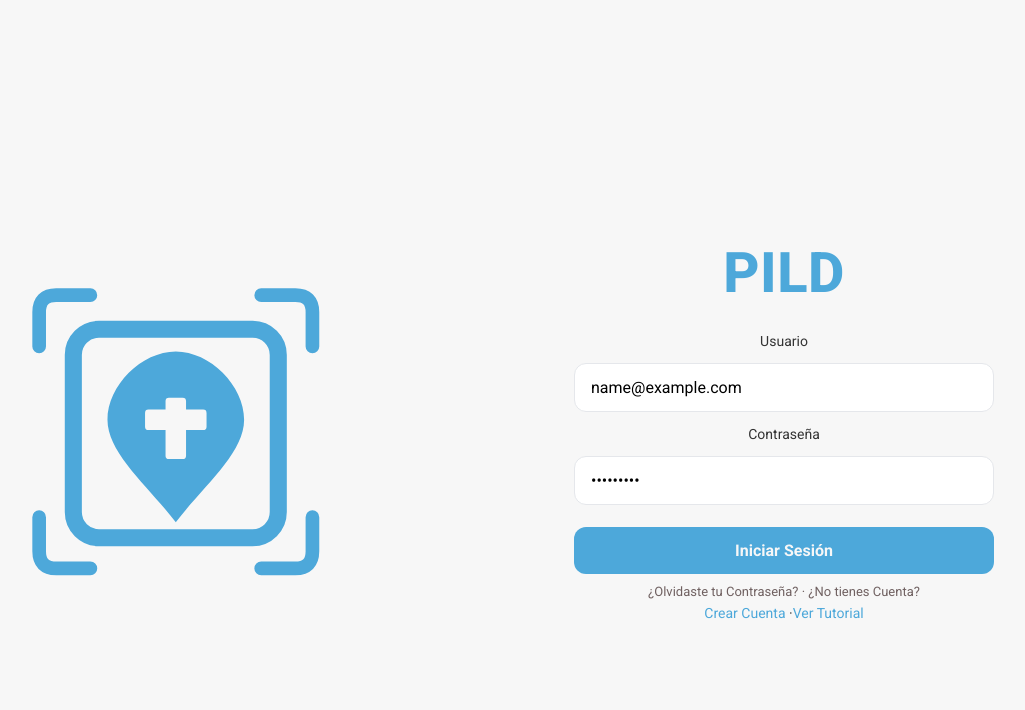
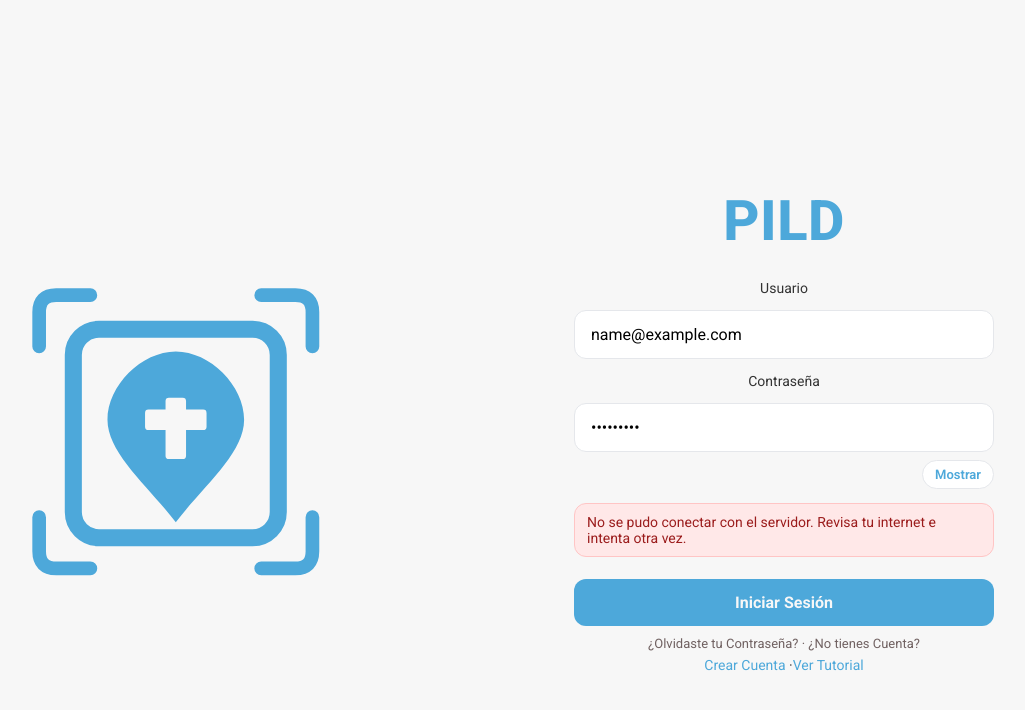
Before and after one commit to car1087/PROYECTO-RA-Z-frontend, a React (Vite) app: page / in a window 1280 px wide. Both pictures are taken after typing "name@example.com", "Sample123" into the empty fields and a click on the button "Iniciar Sesión". Shown: the top 710 px of the page, without its empty margins (160-1185 px from the left). Built offline with nearby package versions, Linux system fonts and the light colour scheme; no server answers.

Commit message:
feat: agregar ver/ocultar contraseña y aviso claro de credenciales incorrectas

```diff
--- a/src/Login.jsx
+++ b/src/Login.jsx
@@ -4,10 +4,15 @@ import { useNavigate, Link } from 'react-router-dom';
 const Login = () => {
   const [email, setEmail] = useState('');
   const [password, setPassword] = useState('');
+  const [showPassword, setShowPassword] = useState(false);
+  const [errorMessage, setErrorMessage] = useState('');
+  const [isSubmitting, setIsSubmitting] = useState(false);
   const navigate = useNavigate();
 
   const handleSubmit = async (e) => {
     e.preventDefault();
+    setErrorMessage('');
+    setIsSubmitting(true);
 
     try {
       // 1. Conectamos al backend real
@@ -27,14 +32,18 @@ const Login = () => {
         // 3. Navegamos al dashboard
         navigate('/dashboard');
       } else {
-        // Si el backend dice que el email o pass es incorrecto
-        console.error(data.message || 'Error en el login');
-        // (Aquí podrías mostrar un mensaje de error al usuario)
+        if (response.status === 401) {
+          setErrorMessage('Usuario o contrasena incorrectos. Verifica tus datos e intenta nuevamente.');
+        } else {
+          setErrorMessage(data.message || 'No fue posible iniciar sesion. Intenta de nuevo en unos minutos.');
+        }
       }
 
     } catch (error) {
-      // Si el servidor (puerto 3000) está apagado o hay un error de red
+      setErrorMessage('No se pudo conectar con el servidor. Revisa tu internet e intenta otra vez.');
       console.error('No se pudo conectar al servidor:', error);
+    } finally {
+      setIsSubmitting(false);
     }
   };
 
@@ -103,17 +112,39 @@ const Login = () => {
             required
           />
           <label className="field-label">Contraseña</label>
+          <div className="password-field-wrap">
             <input
               className="input"
-            type="password"
+              type={showPassword ? 'text' : 'password'}
               name="password"
               placeholder="Ingrese su Contraseña"
               autoComplete="current-password"
               value={password}
-            onChange={(e) => setPassword(e.target.value)}
+              onChange={(e) => {
+                setPassword(e.target.value);
+                if (errorMessage) setErrorMessage('');
+              }}
               required
             />
-          <button className="button" type="submit">Iniciar Sesión</button>
+            <button
+              type="button"
+              className="password-toggle"
+              onClick={() => setShowPassword((prev) => !prev)}
+              aria-label={showPassword ? 'Ocultar contrasena' : 'Mostrar contrasena'}
+            >
+              {showPassword ? 'Ocultar' : 'Mostrar'}
+            </button>
+          </div>
+
+          {errorMessage && (
+            <div className="auth-alert" role="alert" aria-live="polite">
+              {errorMessage}
+            </div>
+          )}
+
+          <button className="button" type="submit" disabled={isSubmitting}>
+            {isSubmitting ? 'Validando...' : 'Iniciar Sesión'}
+          </button>
         </form>
 
         <p className="auth-meta">¿Olvidaste tu Contraseña? · ¿No tienes Cuenta?</p>
--- a/src/index.css
+++ b/src/index.css
@@ -102,6 +102,39 @@ body{
     border-color: var(--azulceleste);
     box-shadow: 0 0 0 3px color-mix(in oklab, var(--azulceleste) 20%, transparent);
     background: var(--grisclaro);
+}
+
+.password-field-wrap{
+  width: 100%;
+  display: grid;
+  gap: 8px;
+}
+
+.password-toggle{
+  justify-self: end;
+  border: 1px solid var(--border);
+  background: #fff;
+  color: var(--azulceleste);
+  border-radius: 999px;
+  padding: 6px 12px;
+  font-size: 13px;
+  font-weight: 600;
+  cursor: pointer;
+}
+
+.password-toggle:hover{
+  filter: brightness(0.97);
+}
+
+.auth-alert{
+  width: 100%;
+  background: #ffe8e8;
+  color: #9b1c1c;
+  border: 1px solid #ffc5c5;
+  border-radius: 12px;
+  padding: 10px 12px;
+  font-size: 14px;
+  text-align: left;
 }
 
 .button{
```
Lines whose indentation alone changed are shown as unchanged.
